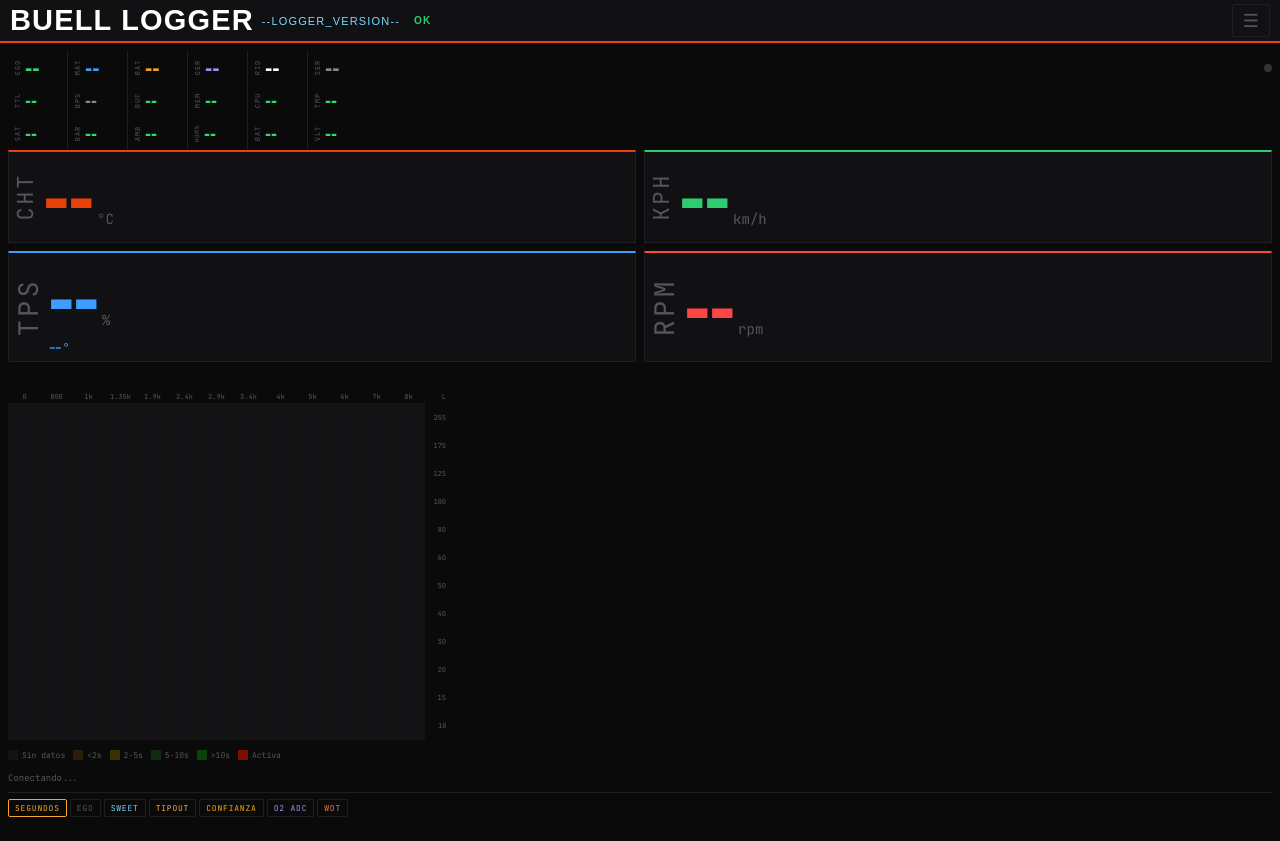
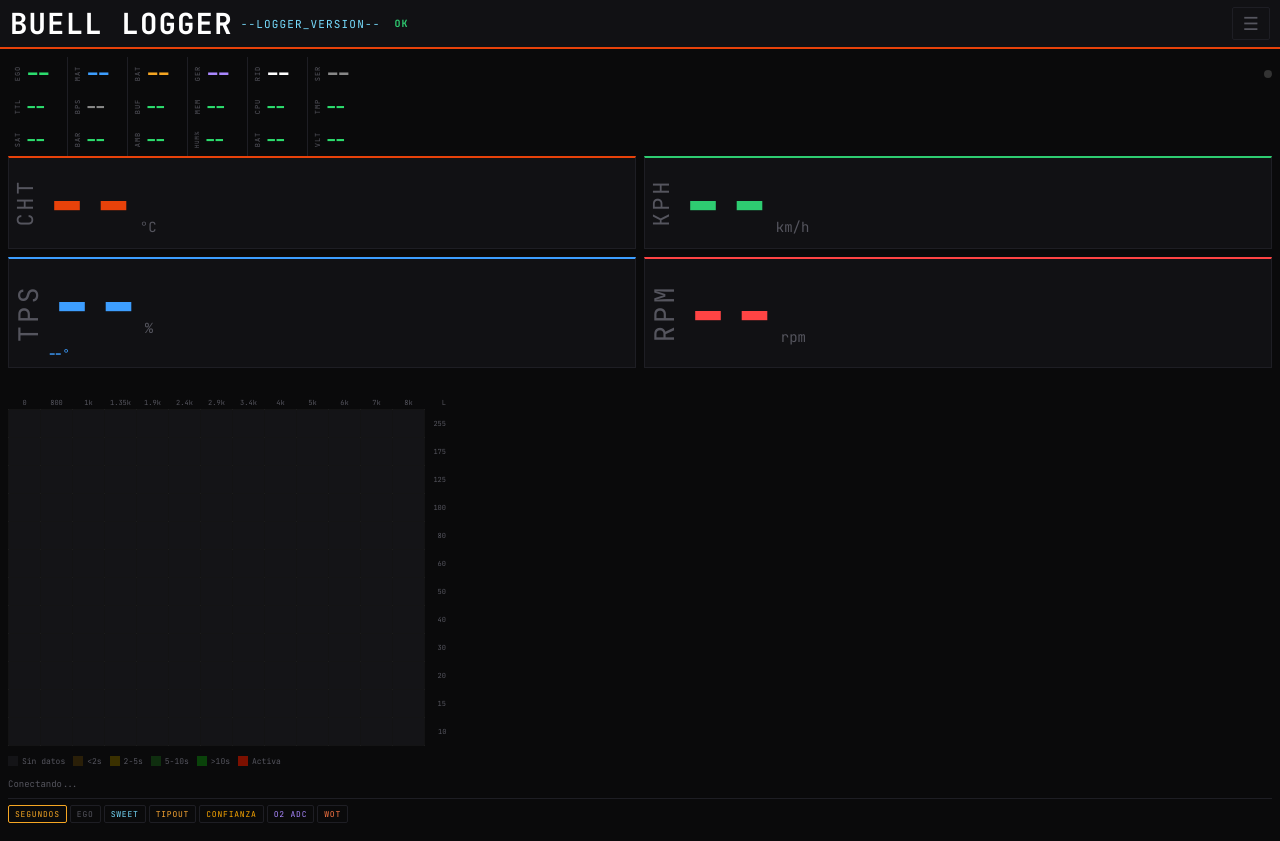
Before and after one commit to pacdavid1/buell-xb12x-logger, a Python web app: template web/templates/index.html in a window 1280 px wide. Run offline with Jinja, Linux system fonts and the light colour scheme; the template is opened without the code that fills it, so the values that code supplies are empty; some libraries are stand-ins or nearby versions.

Commit message:
fix: replace Barlow Condensed with JetBrains Mono body font in 3 templates (v2.7.54)

```diff
--- a/web/templates/index.html
+++ b/web/templates/index.html
@@ -15,7 +15,7 @@
   --red:#ff4444;--mono:'JetBrains Mono',monospace;
 }
 *{margin:0;padding:0;box-sizing:border-box;-webkit-tap-highlight-color:transparent}
-body{background:var(--bg);color:var(--text);font-family:'Barlow Condensed',sans-serif;
+body{background:var(--bg);color:var(--text);font-family:'JetBrains Mono',monospace;
      font-size:14px;height:100dvh;display:flex;flex-direction:column;overflow:hidden}
 
 /* Scrollbar — dark theme, thin, hidden track */
--- a/web/templates/session_events.html
+++ b/web/templates/session_events.html
@@ -11,7 +11,7 @@
 <style>
 :root{--bg:#0a0a0b;--p:#111114;--bd:#1e1e24;--ac:#e8420a;--a2:#f5a623;--bl:#3d9eff;--gn:#2cdd6e;--dm:#55555e;--tx:#c8c8cc;--rd:#ff4444;--mn:'JetBrains Mono',monospace}
 *{margin:0;padding:0;box-sizing:border-box;-webkit-tap-highlight-color:transparent}
-body{background:var(--bg);color:var(--tx);font-family:'Barlow Condensed',sans-serif;font-size:14px;height:100dvh;display:flex;flex-direction:column;overflow:hidden}
+body{background:var(--bg);color:var(--tx);font-family:'JetBrains Mono',monospace;font-size:14px;height:100dvh;display:flex;flex-direction:column;overflow:hidden}
 ::-webkit-scrollbar{width:3px;height:3px}::-webkit-scrollbar-track{background:transparent}::-webkit-scrollbar-thumb{background:var(--bd);border-radius:2px}
 .hdr{background:var(--p);border-bottom:2px solid var(--ac);padding:6px 12px;display:flex;justify-content:space-between;align-items:center;flex-shrink:0}
 .hdr-title{font-size:13px;font-weight:900;color:#fff;font-family:var(--mn);letter-spacing:.04em}
--- a/web/templates/sessions_launch.html
+++ b/web/templates/sessions_launch.html
@@ -11,7 +11,7 @@
 <style>
 :root{--bg:#0a0a0b;--p:#111114;--bd:#1e1e24;--ac:#e8420a;--a2:#f5a623;--bl:#3d9eff;--gn:#2cdd6e;--dm:#55555e;--tx:#c8c8cc;--rd:#ff4444;--mn:'JetBrains Mono',monospace}
 *{margin:0;padding:0;box-sizing:border-box;-webkit-tap-highlight-color:transparent}
-body{background:var(--bg);color:var(--tx);font-family:'Barlow Condensed',sans-serif;font-size:14px;height:100dvh;display:flex;flex-direction:column;overflow:hidden}
+body{background:var(--bg);color:var(--tx);font-family:'JetBrains Mono',monospace;font-size:14px;height:100dvh;display:flex;flex-direction:column;overflow:hidden}
 ::-webkit-scrollbar{width:3px;height:3px}::-webkit-scrollbar-track{background:transparent}::-webkit-scrollbar-thumb{background:var(--bd);border-radius:2px}
 
 /* ── Header ───────────────────────────────────────────────── */
```
Also changed, not shown: CHANGELOG.md.
